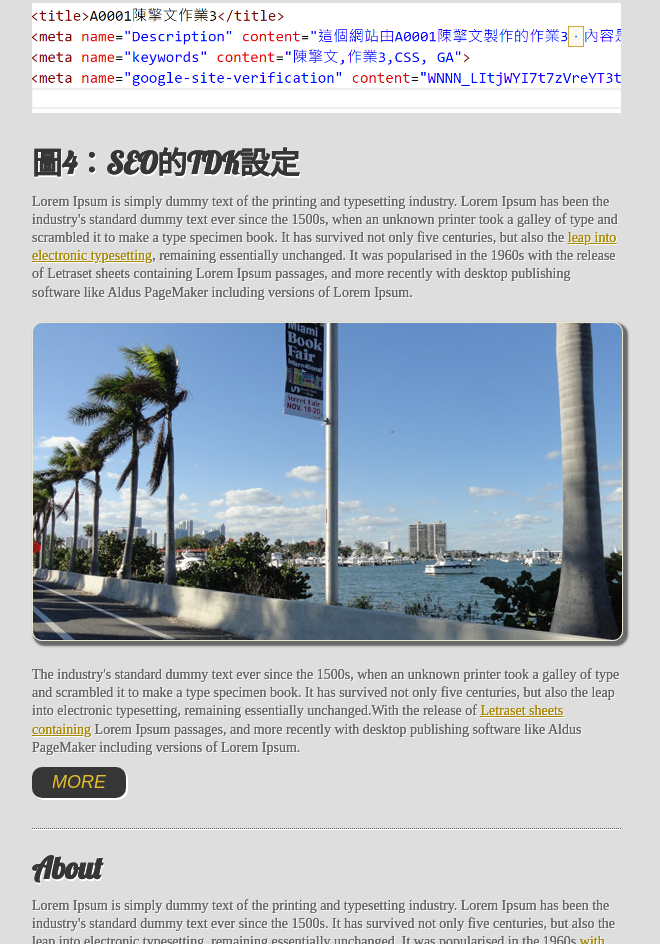
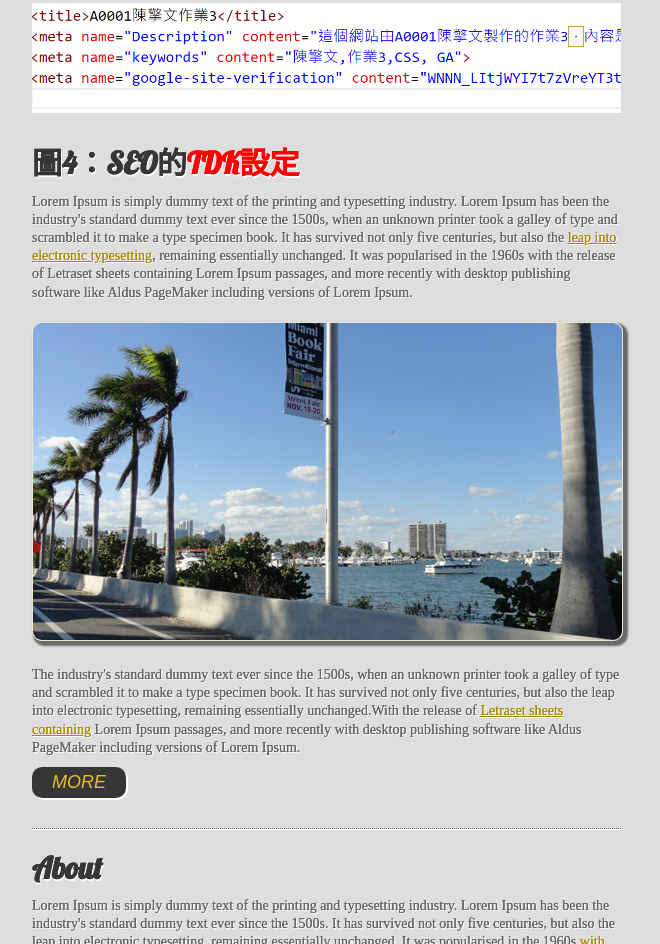
Before and after one commit to ccwntut/hw3, a plain HTML site: page a5.html in a window 1280 px wide. Shown: the part 1698-2642 px from the top of the page, without its empty margins (499-1159 px from the left). Drawn offline with Linux system fonts and the light colour scheme; a web font is replaced by a local one.

Commit message:
Add files via upload

```diff
--- a/a5.html
+++ b/a5.html
@@ -19,7 +19,7 @@ Released: 4.3.13
 <link href='http://fonts.googleapis.com/css?family=Lobster' rel='stylesheet' type='text/css'>
 <link href='http://fonts.googleapis.com/css?family=Belgrano' rel='stylesheet' type='text/css'>
 <link href="css/styles.css" rel="stylesheet" type="text/css">
-<link href="css/mystyles.css" rel="stylesheet" type="text/css">
+<link href="css/mystyle.css" rel="stylesheet" type="text/css">
 
 <!-- Google tag (gtag.js) -->
 <script async src="https://www.googletagmanager.com/gtag/js?id=G-9Y0KJ34TTF"></script>
```
Also changed, not shown: a6.html (+1 -1 lines).
